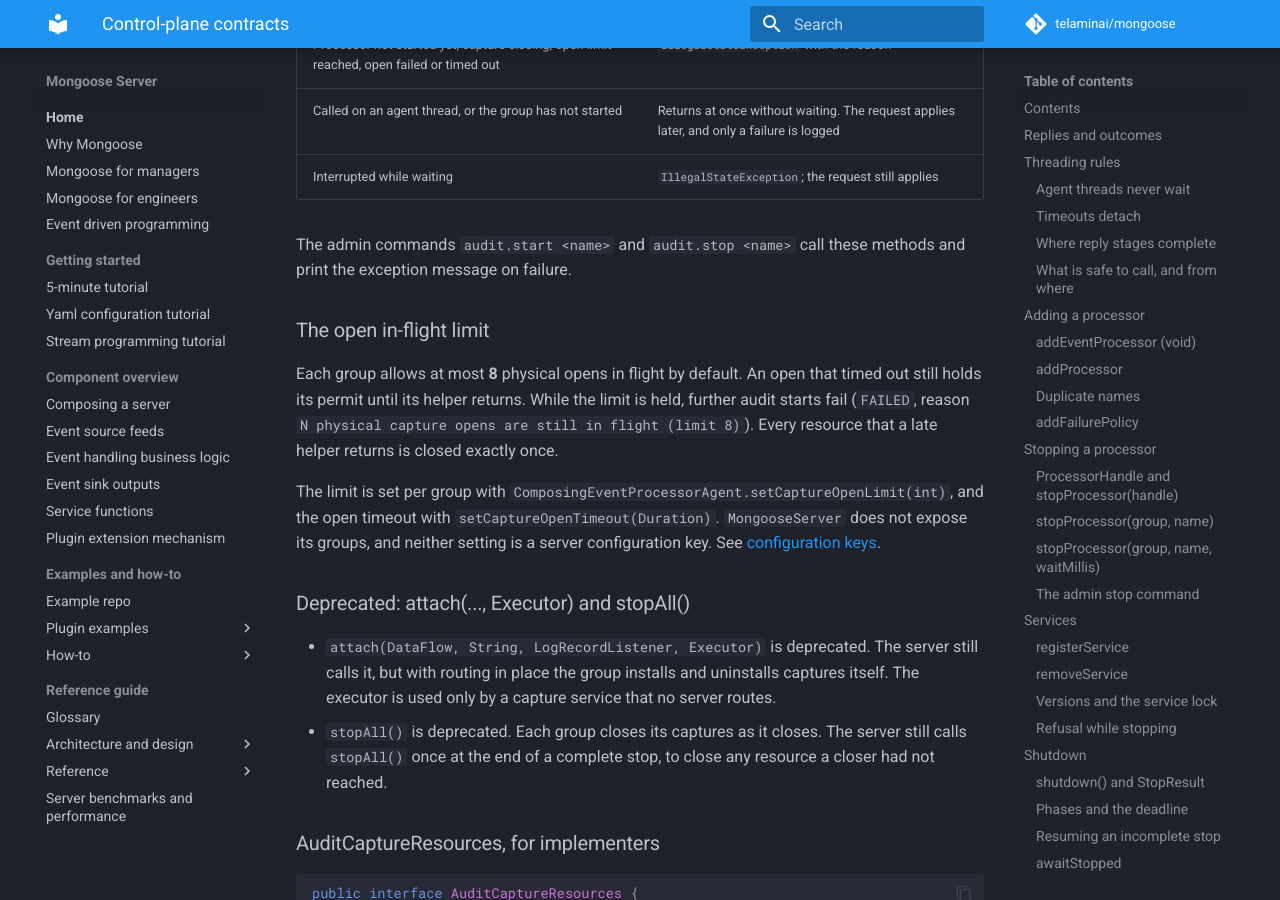
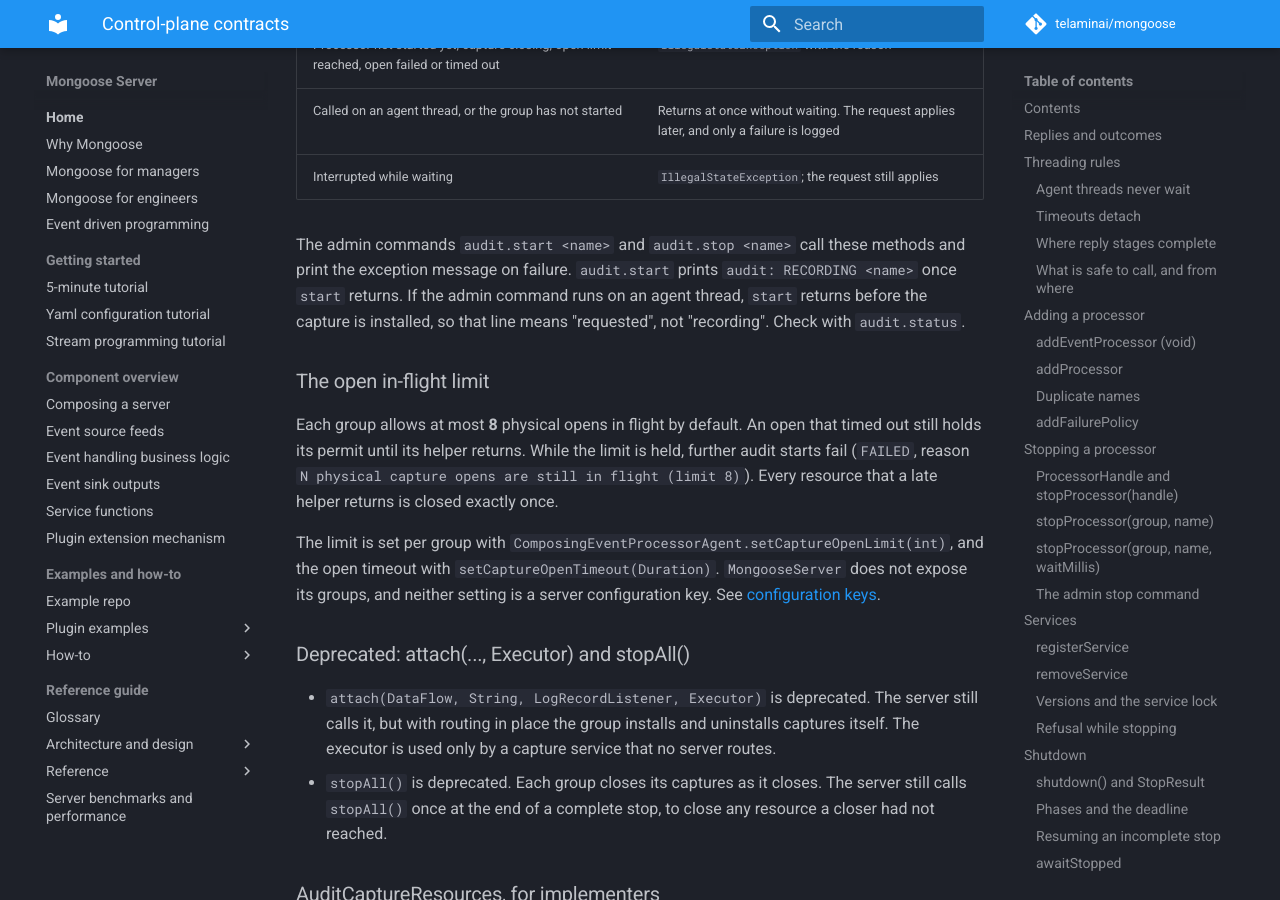
Before and after one commit to telaminai/mongoose, an MkDocs documentation site: the page built from docs/reference/control-plane-contracts.md, in a window 1280 px wide and 900 px high, scrolled down 15590 px. Built offline with MkDocs 1.6.1 and Material for MkDocs 9.7.7, drawn with Linux system fonts in a browser that asks for light colours; comment, search, counter and statistics services are not loaded.

Commit message:
Contracts: audit.start's RECORDING line means requested when run on an agent thread
Co-Authored-By: Claude Opus 5.5 <noreply@anthropic.com>

```diff
--- a/docs/reference/control-plane-contracts.md
+++ b/docs/reference/control-plane-contracts.md
@@ -538,7 +538,9 @@ agent thread.
 | Interrupted while waiting | `IllegalStateException`; the request still applies |
 
 The admin commands `audit.start <name>` and `audit.stop <name>` call these methods and print the exception message
-on failure.
+on failure. `audit.start` prints `audit: RECORDING <name>` once `start` returns. If the admin command runs on an agent
+thread, `start` returns before the capture is installed, so that line means "requested", not "recording". Check with
+`audit.status`.
 
 ### The open in-flight limit
 
```
